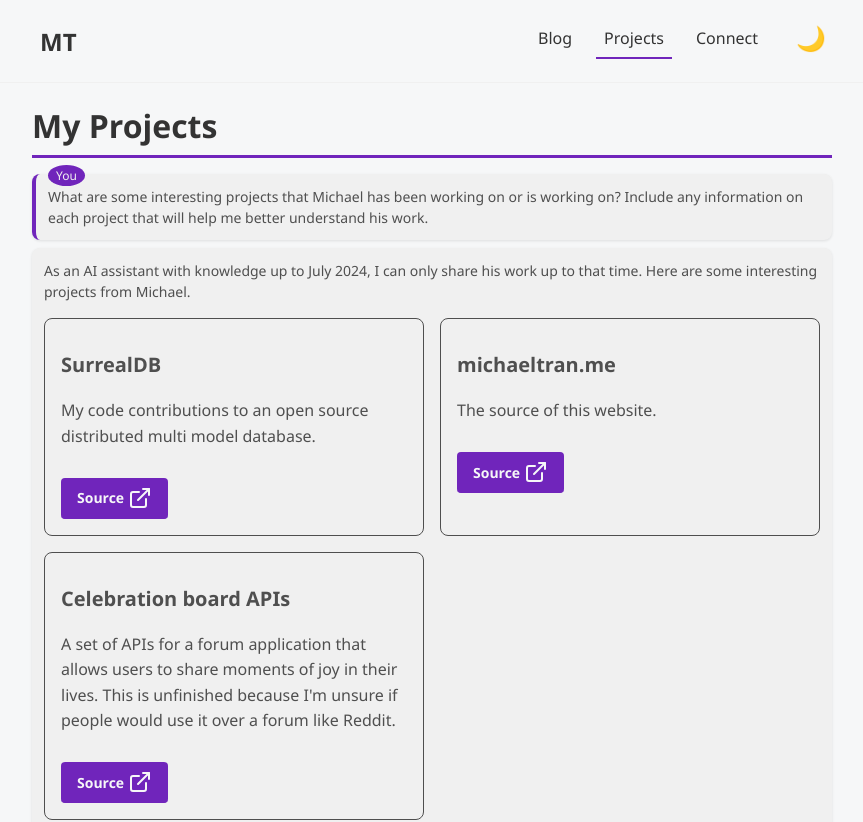
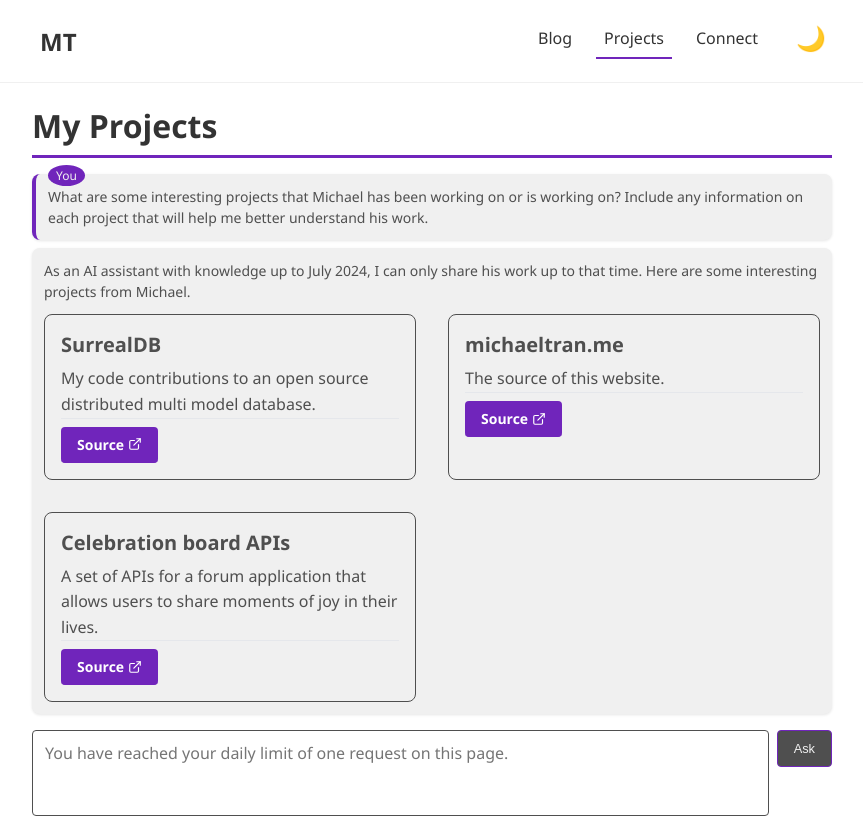
Before and after one commit to LivingLimes/blog, a Next.js app: page /projects in a window 1280 px wide. Shown: the top 822 px of the page, without its empty margins (208-1071 px from the left). Built offline with nearby package versions, Linux system fonts and the light colour scheme.

Commit message:
Fix styles and html structure

```diff
--- a/src/components/Card.tsx
+++ b/src/components/Card.tsx
@@ -8,7 +8,7 @@ const Card = ({ children, classes = '' }) => {
       </div>
       <style jsx>{`
         .card {
-          border: 1px solid vaR(--text-secondary);
+          border: 1px solid var(--text-secondary);
           border-radius: var(--border-radius-8);
           padding: 1rem;
         }
--- a/src/components/Projects.tsx
+++ b/src/components/Projects.tsx
@@ -1,8 +1,6 @@
 import React from 'react'
+import { ExternalLink } from 'lucide-react'
 import Card from './Card'
-import Image from 'next/image'
-import { Project } from '@/types'
-import { ExternalLink } from 'lucide-react'
 
 const Projects = ({ projects }) => {
   return (
@@ -15,49 +13,97 @@ const Projects = ({ projects }) => {
       <style jsx>{`
         .projects-grid {
           display: grid;
-          grid-template-columns: 1fr;
-          gap: 1rem;
-          margin-top: 1rem;
+          grid-template-columns: repeat(auto-fit, minmax(300px, 1fr));
+          gap: 2rem;
+          padding: 0;
         }
-        @media (min-width: 768px) {
-          .projects-grid {
-            grid-template-columns: repeat(2, 1fr);
-          }
+
+        .projects-grid li {
+          list-style: none;
         }
       `}</style>
     </>
   )
 }
 
-const ProjectLinks = ({ source, demo }: { source?: string; demo?: string }) => {
+const ProjectCard = ({ project }) => {
+  const { logo, title, description, source, demo } = project
+
   return (
     <>
-      <div className="project-links">
-        {source && <ProjectLink href={source}>Source</ProjectLink>}
-        {demo && <ProjectLink href={demo}>Demo</ProjectLink>}
-      </div>
+      <Card classes="project-content">
+        <header className="project-header">
+          <h3 className="project-title">{title}</h3>
+        </header>
+        <p className="project-description">{description}</p>
+        {(source || demo) && (
+          <footer className="project-footer">
+            <ProjectLinks source={source} demo={demo} />
+          </footer>
+        )}
+      </Card>
       <style jsx>{`
-        .project-links {
+        .article {
           display: flex;
-          gap: 1rem;
+        }
+
+        .project-content {
+          display: flex;
+          flex-direction: column;
+          height: 100%;
+        }
+
+        .project-header {
+          display: flex;
+          align-items: center;
+          margin-bottom: 0.5rem;
+        }
+        .project-logo {
+          margin-right: 1rem;
+        }
+        .project-title {
+          font-size: 1.25rem;
+          font-weight: bold;
+          margin: 0;
+        }
+        .project-description {
+          margin: 0;
+          flex-grow: 1;
+        }
+        .project-footer {
+          padding-top: 0.5rem;
+          border-top: 1px solid #e5e7eb;
         }
       `}</style>
     </>
   )
 }
 
+const ProjectLinks = ({ source, demo }) => {
+  return (
+    <div className="project-links">
+      {source && <ProjectLink href={source}>Source</ProjectLink>}
+      {demo && <ProjectLink href={demo}>Demo</ProjectLink>}
+      <style jsx>{`
+        .project-links {
+          display: flex;
+          gap: 1rem;
+          margin-top: auto;
+        }
+      `}</style>
+    </div>
+  )
+}
+
 const ProjectLink = ({ href, children }) => (
-  <>
   <a
     href={href}
     target="_blank"
     rel="noopener noreferrer"
     className="project-link"
   >
-      {children} <ExternalLink className="project-link-icon" />
-    </a>
-    <style jsx>
-      {`
+    {children} <ExternalLink aria-hidden size={14} />
+    <style jsx>{`
       .project-link {
         display: inline-flex;
         align-items: center;
@@ -73,58 +119,8 @@ const ProjectLink = ({ href, children }) => (
       .project-link:hover {
         opacity: 0.9;
       }
-
-        .project-link-icon {
-          margin-left: 0.25rem;
-          width: 0.875rem;
-          height: 0.875rem;
-        }
-      `}
-    </style>
-  </>
+    `}</style>
+  </a>
 )
 
-const ProjectCard: React.FC<{ project: Project }> = ({ project }) => {
-  const { logo, title, description, source, demo } = project
-
-  return (
-    <>
-      <Card classes="project-card">
-        <div className="project-header">
-          {logo && (
-            <Image src={logo} alt={`${title} logo`} className="project-logo" />
-          )}
-          <h3 className="project-title">{title}</h3>
-        </div>
-        <p className="project-description">{description}</p>
-        {(source || demo) && <ProjectLinks source={source} demo={demo} />}
-      </Card>
-      <style jsx>{`
-        .project-card {
-          margin-top: 1rem;
-        }
-        .project-header {
-          display: flex;
-          align-items: center;
-        }
-        .project-logo {
-          width: 2.5rem;
-          height: 2.5rem;
-          margin-right: 1rem;
-          object-fit: contain;
-        }
-        .project-title {
-          font-size: 1.25rem;
-          font-weight: bold;
-          color: var(--text-secondary);
-        }
-        .project-description {
-          color: var(--text-secondary);
-          padding-bottom: 1.5rem;
-        }
-      `}</style>
-    </>
-  )
-}
-
 export default Projects
--- a/src/data/projects.ts
+++ b/src/data/projects.ts
@@ -14,7 +14,7 @@ export const projects = [
   {
     title: 'Celebration board APIs',
     description:
-      "A set of APIs for a forum application that allows users to share moments of joy in their lives. This is unfinished because I'm unsure if people would use it over a forum like Reddit.",
+      'A set of APIs for a forum application that allows users to share moments of joy in their lives.',
     source: 'https://github.com/LivingLimes/celebration-board-api',
   },
 ]
--- a/src/pages/_app.tsx
+++ b/src/pages/_app.tsx
@@ -16,11 +16,13 @@ const GlobalStyles = () => (
   <style jsx global>{`
     :root {
       --light-mauve: #7025bb;
-      --white: #f6f7f8;
+      --white: #fff;
       --black: #000;
       --light-black: #333;
       --light-grey: #4f4f4f;
       --page-width: 800px;
+
+      --btn-grey: #e2e2e2;
 
       --font-family: 'Segoe UI', Tahoma, Geneva, Verdana, sans-serif;
       --box-shadow: 0 2px 4px 0 rgba(0, 0, 0, 0.1),
@@ -29,6 +31,8 @@ const GlobalStyles = () => (
       --border-radius-4: 4px;
       --border-radius-8: 8px;
       --border-radius-round: 50%;
+
+      --border-grey: #d4d4d4;
 
       --bg-primary: var(--white);
       --bg-secondary: #f0f0f0;
@@ -60,6 +64,8 @@ const GlobalStyles = () => (
       --accent-secondary: #b388ff;
       --nav-text: #ffffff;
 
+      --btn-grey: #323232;
+
       --box-shadow: 0 2px 4px 0 rgba(255, 255, 255, 0.05),
         0 4px 8px 0 rgba(255, 255, 255, 0.05),
         0 8px 16px 0 rgba(255, 255, 255, 0.05);
@@ -90,7 +96,7 @@ const GlobalStyles = () => (
 
     h2 {
       font-size: 1.5em;
-      margin: 1.5rem 0 0.5rem 0;
+      margin: 1.5rem 0 1rem 0;
     }
 
     h3 {
@@ -102,6 +108,7 @@ const GlobalStyles = () => (
     li {
       margin-bottom: 0.25rem;
       line-height: 1.6;
+      color: var(--text-secondary);
     }
 
     ul {
--- a/src/pages/projects.tsx
+++ b/src/pages/projects.tsx
@@ -16,10 +16,8 @@ const ProjectsPage: React.FC = () => {
 
   const textareaRef = useRef<HTMLTextAreaElement>(null)
   const [isTypingComplete, setIsTypingComplete] = useState(false)
-  const [messages, setMessages] = useState<
-    { type: 'user' | 'bot'; content: string }[]
-  >([])
-  const [botResponse, setBotResponse] = useState('')
+  const [userMessage, setUserMessage] = useState<string>('')
+  const [botTextMessage, setBotTextMessage] = useState<string>('')
   const [loadedProjects, setLoadedProjects] = useState<Project[]>([])
   const [isBotResponding, setIsBotResponding] = useState(false)
   const [isLimitReached, setIsLimitReached] = useState(false)
@@ -46,21 +44,6 @@ const ProjectsPage: React.FC = () => {
     }
   }, [text])
 
-  const simulateButtonClick = () => {
-    const button = document.querySelector('.button')
-    if (button) {
-      button.classList.add('clicked')
-      setTimeout(() => {
-        button.classList.remove('clicked')
-        setMessages([...messages, { type: 'user', content: text }])
-        setText('')
-        setTimeout(() => {
-          setIsBotResponding(true)
-        }, 300)
-      }, 500)
-    }
-  }
-
   useEffect(() => {
     if (isTypingComplete) {
       setTimeout(simulateButtonClick, 300)
@@ -72,7 +55,7 @@ const ProjectsPage: React.FC = () => {
       let i = 0
       const intervalId = setInterval(() => {
         if (i < answer.length) {
-          setBotResponse(answer.slice(0, i + 1))
+          setBotTextMessage(answer.slice(0, i + 1))
           i++
         } else {
           clearInterval(intervalId)
@@ -84,6 +67,24 @@ const ProjectsPage: React.FC = () => {
       return () => clearInterval(intervalId)
     }
   }, [isBotResponding])
+
+  const simulateButtonClick = () => {
+    const button = document.querySelector('.button')
+
+    if (!button) {
+      return
+    }
+
+    button.classList.add('clicked')
+    setTimeout(() => {
+      button.classList.remove('clicked')
+      setUserMessage(text)
+      setText('')
+      setTimeout(() => {
+        setIsBotResponding(true)
+      }, 300)
+    }, 500)
+  }
 
   const loadProjectsSequentially = () => {
     projects.forEach((project, index) => {
@@ -99,33 +100,26 @@ const ProjectsPage: React.FC = () => {
     })
   }
 
-  const shouldDisplayMessages = isTypingComplete && messages.length > 0
-
   return (
     <>
       <Layout>
         <h1>My Projects</h1>
-        {shouldDisplayMessages ? (
+        {isTypingComplete && userMessage && (
           <div className="message-container">
-            {messages.map((message, index) => (
-              <div
-                key={index}
-                className={`message-card ${message.type}-message`}
-              >
-                {message.type === 'user' && (
-                  <div className="user-avatar">You</div>
-                )}
-                <p>{message.content}</p>
+            {userMessage && (
+              <div className={`message-card user-message-container`}>
+                <div className="user-avatar">You</div>
+                <p className="message">{userMessage}</p>
               </div>
-            ))}
-            {botResponse && (
-              <div className="message-card bot-message">
-                <p>{botResponse}</p>
+            )}
+            {botTextMessage && (
+              <div className="message-card">
+                <p className="message bot-message">{botTextMessage}</p>
                 <Projects projects={loadedProjects} />
               </div>
             )}
           </div>
-        ) : null}
+        )}
         <div className="input-container">
           <textarea
             ref={textareaRef}
@@ -153,25 +147,25 @@ const ProjectsPage: React.FC = () => {
           flex-direction: column;
           gap: 0.5rem;
           padding-bottom: 1rem;
-          background-color: var(--bg-primary);
-          border-radius: var(--border-radius-8);
         }
         .message-card {
           border-radius: var(--border-radius-8);
           padding: 0.75rem;
           box-shadow: 0 1px 3px rgba(0, 0, 0, 0.1);
           background-color: var(--bg-secondary);
-          color: var(--text-secondary);
         }
-        .user-message {
+        .user-message-container {
           position: relative;
           border-left: 4px solid var(--accent-secondary);
         }
-        .message-card p {
+        .message-card .message {
           margin: 0;
           font-size: 14px;
           line-height: 1.5;
           white-space: pre-wrap;
+        }
+        .message-card .bot-message {
+          margin-bottom: 0.75rem;
         }
         .user-avatar {
           position: absolute;
@@ -181,12 +175,12 @@ const ProjectsPage: React.FC = () => {
           color: var(--bg-secondary);
           border-radius: var(--border-radius-round);
           padding: 2px 8px;
-          font-size: 12px;
+          font-size: 0.75rem;
         }
         .input-container {
           display: flex;
           align-items: flex-start;
-          gap: 8px;
+          gap: 0.5rem;
         }
         @media (max-width: 768px) {
           .projects-grid {
@@ -199,21 +193,12 @@ const ProjectsPage: React.FC = () => {
           border: 1px solid var(--accent-secondary);
           border-radius: var(--border-radius-4);
           padding: 10px 16px;
-          font-size: 14px;
-          cursor: pointer;
-          transition:
-            background-color 0.2s,
-            transform 0.1s;
-          white-space: nowrap;
+          font-size: 0.8rem;
         }
         .button:hover:not(:disabled) {
           color: var(--accent-secondary);
           background-color: var(--white);
           border: 1px solid var(--accent-secondary);
-        }
-        .button:focus {
-          outline: none;
-          box-shadow: 0 0 0 2px rgba(138, 75, 175, 0.3);
         }
         .button.clicked {
           transform: scale(0.95);
```
Lines whose indentation alone changed are shown as unchanged.
